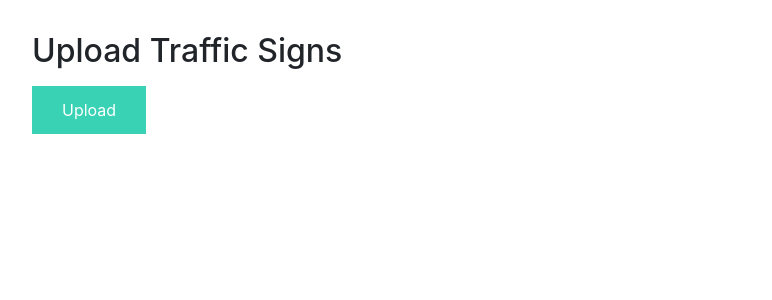
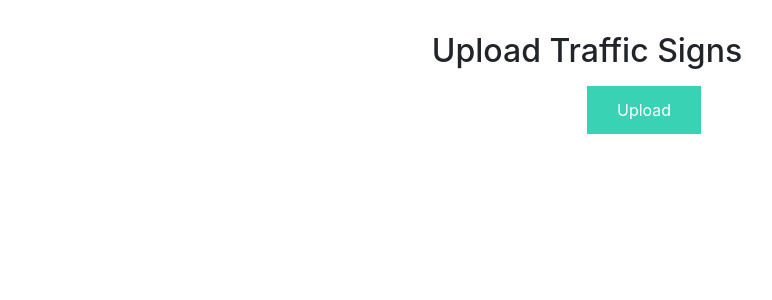
Before and after one commit to pkul0001/German-Traffic-Sign-Recognition, a Flask app: page / in a window 1280 px wide. Shown: the part 68-368 px from the top of the page, without its empty margins (53-825 px from the left). Run offline with Flask 2, Linux system fonts and the light colour scheme; some libraries are stand-ins or nearby versions.

Commit message:
Update index.html

```diff
--- a/templates/index.html
+++ b/templates/index.html
@@ -2,8 +2,6 @@
 
 <h2>Upload Traffic Signs</h2>
 <style> .footer {
-   line-height: 200px;
-   margin-top: -100px;
    position: absolute;
    left: 0;
    bottom: 0;
@@ -11,9 +9,15 @@
    background-color: #2dcba7;
    color: black;
    text-align: center;
+   line-height: 200px;
+   margin-top: -100px;
    font-size: 25px;
    font-weight: bold;
-}</style>
+}
+h2 {text-align: center;}
+p {text-align: center;}
+div {text-align: center;}
+</style>
 
 <div>
     <meta name="viewport" content="width=device-width, initial-scale=1.0">
```
